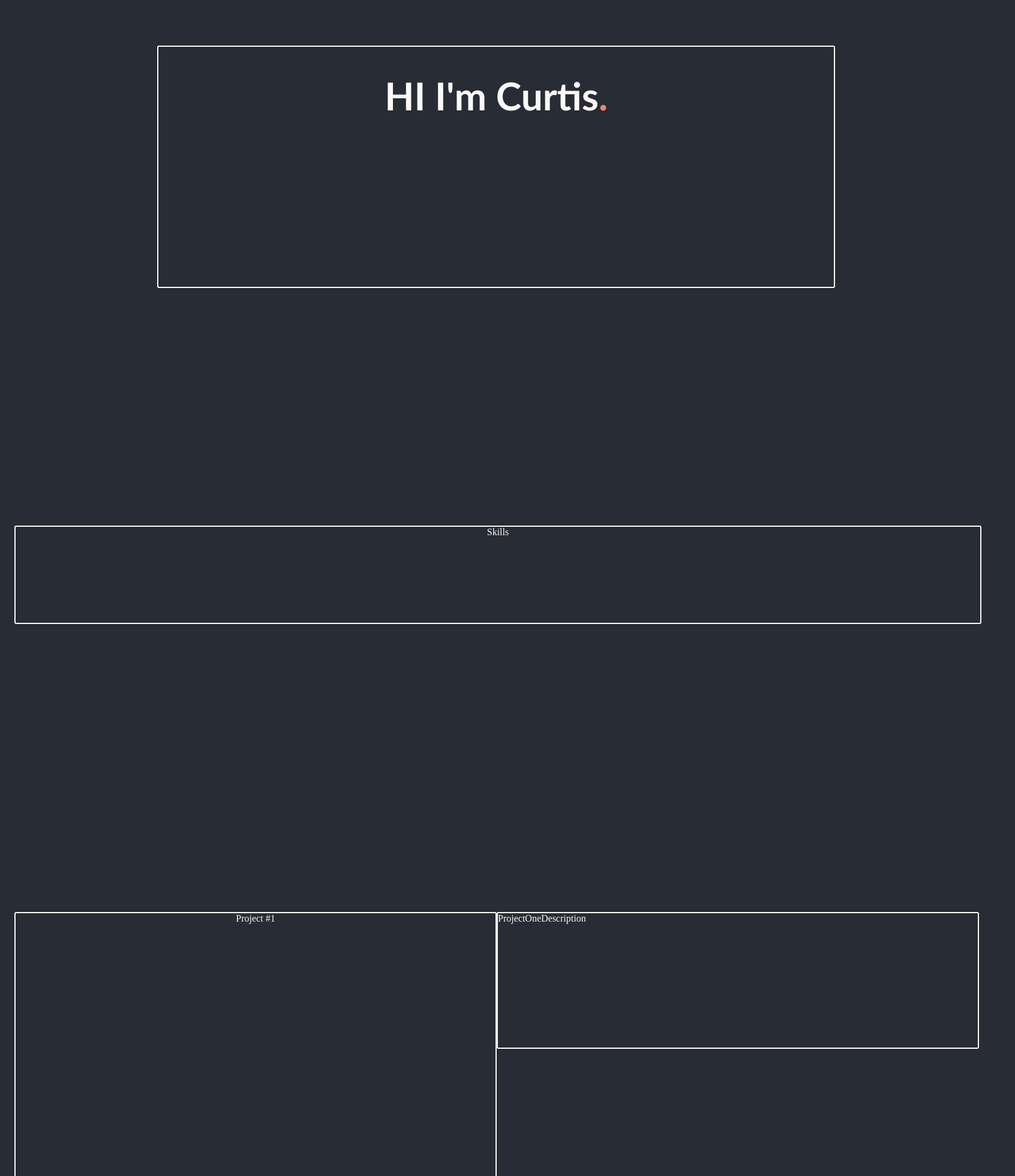
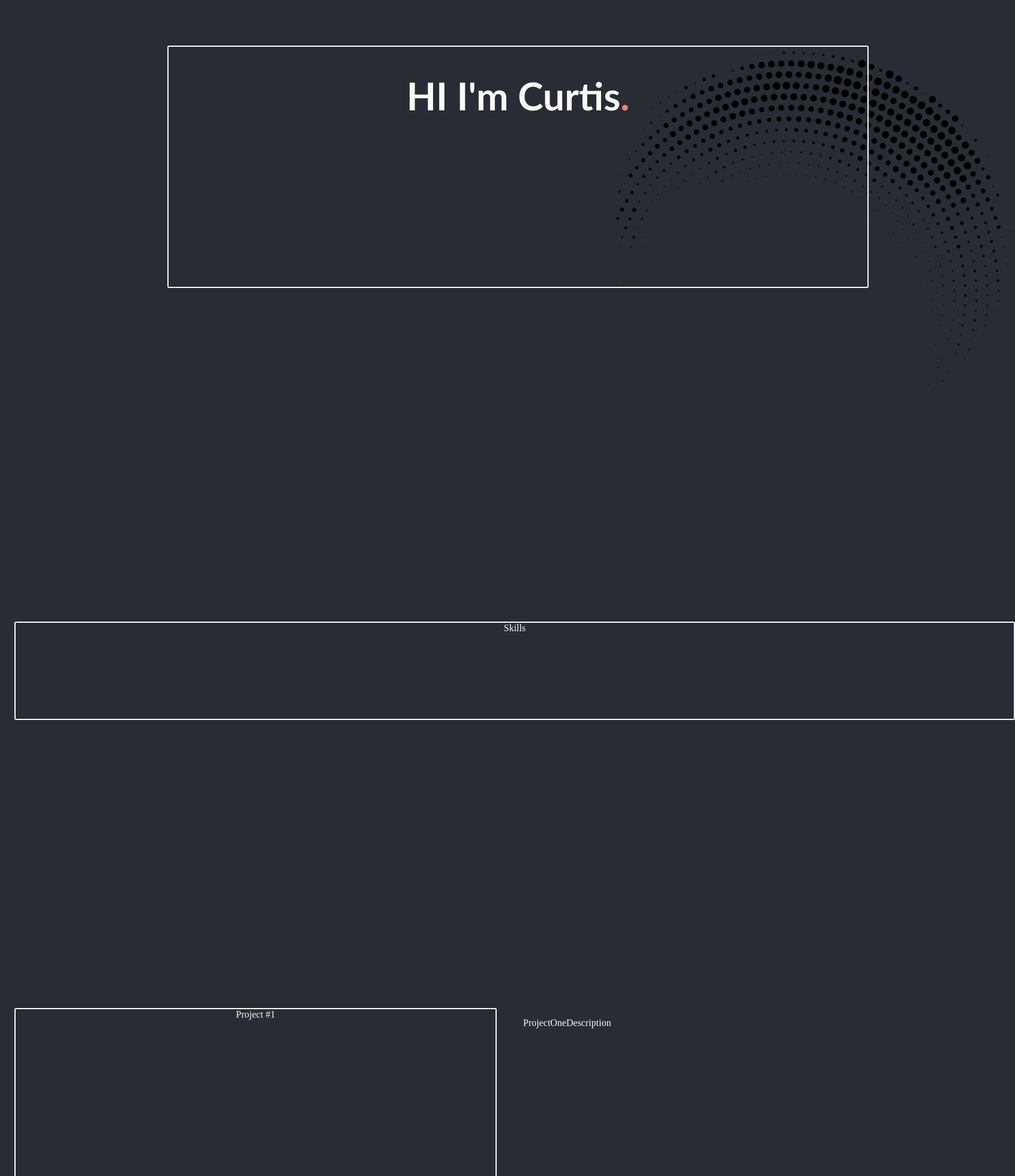
Before and after one commit to C1Banks/rigidwebbanks, a React (Create React App) app: page / in a window 1280 px wide. Shown: the part 500-2460 px from the top of the page at 60% size, 1692 px wide, since content can reach past the window. Built offline with nearby package versions, Linux system fonts and the light colour scheme.

Commit message:
css styling and animations

```diff
--- a/src/App.css
+++ b/src/App.css
@@ -8,7 +8,7 @@
   display:grid;
   margin: 1em;
   grid-template-columns: repeat(3, auto);
-  grid-template-rows: repeat(5, auto);
+  grid-template-rows: repeat(6, auto);
 
 }
 
@@ -26,8 +26,10 @@ position:relative;
 }
 
 .introBox{
-
-  height:30em;
+  background-image: url('images/dottedBackGround.png');
+  background-repeat: no-repeat;
+  background-position:right;
+  height:40em;
   width:100%;
   margin: 0em 0em 20em 0em;
   grid-row:2;
@@ -36,6 +38,7 @@ position:relative;
 
 }
 .introBoxContent{
+  background-color: transparent;
   border:solid #FAF9F6 2px;
   height: 25em;
   width:70%;
@@ -83,6 +86,7 @@ text-align: center;
 }
 
 .projectOneContainer{
+
   grid-column: 2;
   grid-row:4;
   border: solid #FAF9F6 2px;
@@ -91,9 +95,9 @@ text-align: center;
   width: 50em;
 }
 .projectOneDescript{
-  border:solid #FAF9F6 2px;
   grid-column: 3;
   grid-row: 4;
+  padding: 1em;
   height: 14em;
   width: 50em;
 }
@@ -101,17 +105,70 @@ text-align: center;
 .projectTwoContainer{
   grid-column: 3;
   grid-row:5;
+  margin-bottom:10em;
   border: solid #FAF9F6 2px;
   height: 28em;
   width: 50em;
 }
 .projectTwoDescript{
   grid-column: 2/3;
+  padding: 1em;
   grid-row: 5;
-  border: solid #FAF9F6 2px;
   height: 14em;
   width: 50em;
 }
+
+
+
+.contactInfoBox{
+  position:relative;
+  display:inline-block;
+  margin:10em 0em 50em 0em;
+  height:40em;
+  width:100%;
+  grid-column:1/4;
+  grid-row: 6;
+}
+#contactButton{
+  position: relative;
+  background-color: salmon;
+  left:41%;
+  height:auto;
+  width:5em;
+  margin:1em 0em 0em 5em;
+
+}
+
+
+
+
+#contactCard{
+  border: solid #FAF9F6 2px;
+  background-color: #FAF9F6;
+  height:16em;
+  width: 25em;
+  position: relative;
+  left:43%;
+  margin:5em 0em 0em 0em;
+  z-index: 1em;
+
+
+}
+
+
+
+
+#makeItOrange{
+  color: salmon;
+  background-color: #FAF9F6;
+}
+
+#offWhiteBack{
+  background-color: #FAF9F6;
+  color: #282c34;
+}
+
+
 
 
 @media (prefers-reduced-motion: no-preference) {
--- a/src/App.js
+++ b/src/App.js
@@ -1,7 +1,18 @@
 import {motion} from 'framer-motion';
 import './App.css';
-import {PopAnimate} from './animations';
+import {PopAnimate, ProjectTwoPopAnimate} from './animations';
 import {SlideAnimate} from './animations';
+import {ProjectOnePopAnimate} from './animations';
+import PngItem from './images/PngItem.png';
+import dottedBackGround from './images/dottedBackGround.png';
+
+
+
+
+
+
+
+
 
 function App() {
   return (
@@ -30,22 +41,50 @@ function App() {
         </div>
 
         <SlideAnimate>
-          <h1 style ={{fontFamily : "Gill Sans", fontSize: "4em"}}>
+
+          <h1 style ={{fontFamily : "Gill Sans", fontSize: "4em", backgroundColor: "transparent"}}>
             HI I'm Curtis
             <span style={{color: 'salmon'}}>.
             </span>
           </h1>
+
         </SlideAnimate>
-        <PopAnimate>
+        <PopAnimate >
           <div >Skills</div>
         </PopAnimate>
 
+      <ProjectOnePopAnimate>
+        <div >
+          Project #1
+        </div>
+      </ProjectOnePopAnimate>
 
-      <div className = "projectOneContainer">Project #1</div>
-        <div className = "projectOneDescript"align = "left">ProjectOneDescription</div>
+        <div className = "projectOneDescript"align = "left">
+          ProjectOneDescription
+        </div>
 
-      <div className = "projectTwoContainer">Project #2</div>
-        <div className="projectTwoDescript"align = "right">ProjectTwoDescription</div>
+      <ProjectTwoPopAnimate>
+        <div>Project #2</div>
+      </ProjectTwoPopAnimate>
+
+        <div className="projectTwoDescript"align = "right">
+          ProjectTwoDescription
+        </div>
+
+        <div className='contactInfoBox'>
+        <img src = {dottedBackGround} alt = '' ></img>
+          <div id='contactButton' style ={{fontFamily : "Gill Sans", fontSize: "2em"}}>Contact</div>
+          <div id='contactCard'>
+            <h1 style = {{background:"#FAF9F6" ,fontFamily: "Gill Sans", fontSize: "2em", color:"#282c34"}}>
+              <span id ="makeItOrange">C</span>urtis
+              <span id='makeItOrange'> B</span>anks</h1>
+            <img style={{background:"#FAF9F6"}} src={PngItem} alt = "_" width="200" height="10em"></img>
+            <h2 id='offWhiteBack'>Seattle, WA</h2>
+            <h2 id='offWhiteBack'>Email: Bankscur@gmail.com</h2>
+            <h2 id='offWhiteBack'>Phone: (602) 698-2978</h2>
+
+          </div>
+        </div>
 
 
 
--- a/src/animations/index.js
+++ b/src/animations/index.js
@@ -1,6 +1,8 @@
 import {motion} from "framer-motion"
 import React from "react"
 import "../App.css"
+//import dottedBackGround from './images/dottedBackGround.png';
+
 
 
 function PopAnimate ({children}) {
@@ -19,10 +21,12 @@ function PopAnimate ({children}) {
           </motion.div>
 
         )}
+
 function SlideAnimate ({children}){
     return(
         <div className='introBox'>
-        <motion.div className="introBoxContent"
+
+          <motion.div className="introBoxContent"
                 initial={{ y:400 }}
                 animate= {{y:0}}
                 //whileInView={{ }}
@@ -31,9 +35,49 @@ function SlideAnimate ({children}){
                     {children}
 
             </motion.div>
+
         </div>
     )
 }
 
+function ProjectOnePopAnimate ({children}){
+    return(
+        <motion.div className = "projectOneContainer"
+        initial="hidden"
+        whileInView="visible"
+        viewport={{once: true}}
+        transition={{duration: 1.2}}
+        variants={{
+            visible: { opacity: 1, scale: 1 },
+            hidden: { opacity: 0, scale: 0 }
+          }}
+          >
+            {children}
+          </motion.div>
+    )
+}
+function ProjectTwoPopAnimate ({children}){
+    return(
+        <motion.div className = "projectTwoContainer"
+        initial="hidden"
+        whileInView="visible"
+        viewport={{once: true}}
+        transition={{duration: 1.2}}
+        variants={{
+            visible: { opacity: 1, scale: 1 },
+            hidden: { opacity: 0, scale: 0 }
+          }}
+          >
+            {children}
+          </motion.div>
+    )
+}
+
+
+
+
+
 export {PopAnimate};
 export {SlideAnimate};
+export {ProjectOnePopAnimate};
+export {ProjectTwoPopAnimate};
```
Also changed, not shown: src/images/PngItem.png (added), src/images/dottedBackGround.png (added).
